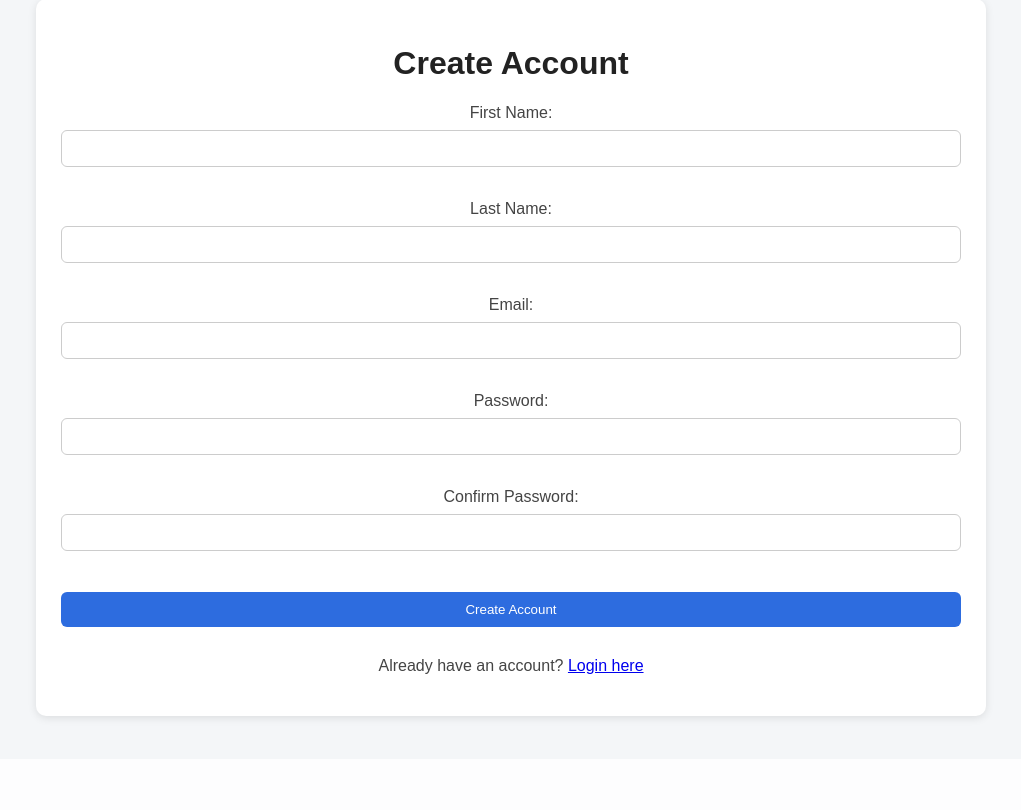
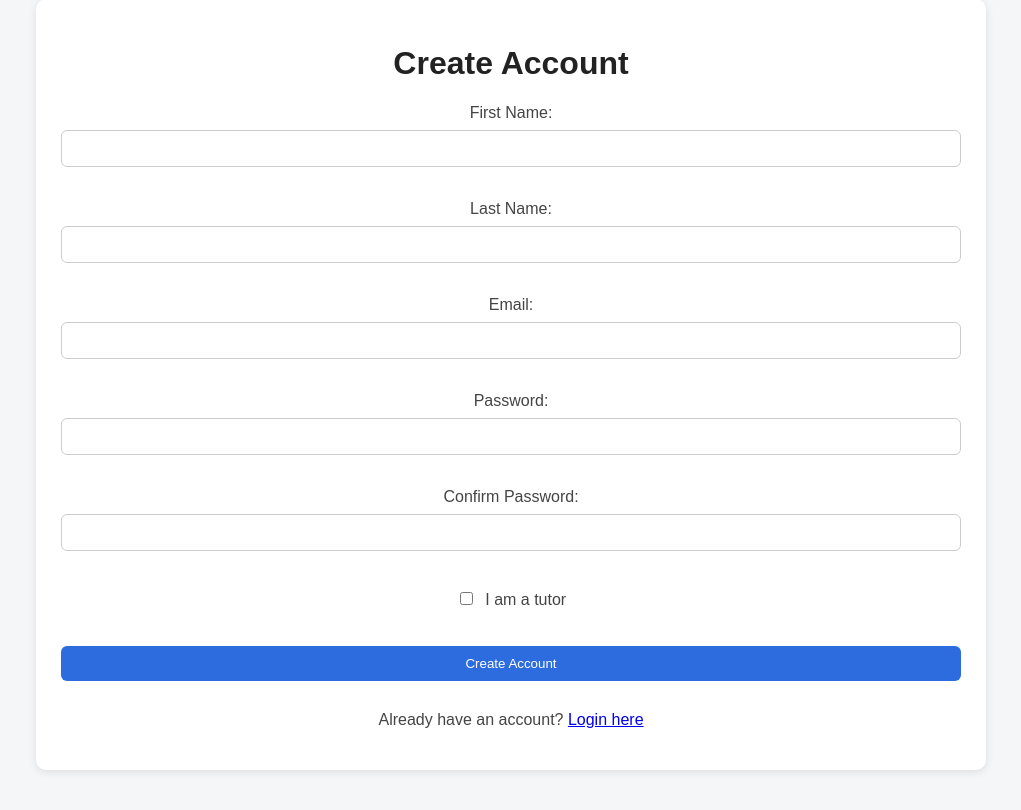
Before and after one commit to tpierson12-1/StudentStudyGroupFinder, a FastAPI app: page /register in a window 1280 px wide. Shown: the part 41-851 px from the top of the page, without its empty margins (129-1150 px from the left). Before the commit the page ends 763 px from the top, so only its background shows below. Run offline with FastAPI, Linux system fonts and the light colour scheme.

Commit message:
Add tutor registration and tutors page
Added a tutor checkbox to the registration form that reveals expertise and availability fields. If checked, a record is inserted into the Tutor table linked to the new user. Added a tutors page accessible from the dashboard that lists all registered tutors with their name, expertise, and availability

```diff
--- a/StudentStudyGroupFinder/main.py
+++ b/StudentStudyGroupFinder/main.py
@@ -82,6 +82,9 @@ def register(
     email: str = Form(...),
     password: str = Form(...),
     confirm_pwd: str = Form(...),
+    is_tutor: str = Form(""),
+    expertise: str = Form(""),
+    availability: str = Form(""),
 ):
     error = None
     if password != confirm_pwd:
@@ -102,6 +105,12 @@ def register(
                     "INSERT INTO APP_USER (User_Email, User_PasswordHash, User_DisplayName, User_AccountStatus) VALUES (%s, %s, %s, 'Active')",
                     (email, hashed, display_name),
                 )
+                user_id = cursor.lastrowid
+                if is_tutor == "yes":
+                    cursor.execute(
+                        "INSERT INTO Tutor (User_ID, Tutor_Expertise, Tutor_Availability) VALUES (%s, %s, %s)",
+                        (user_id, expertise, availability),
+                    )
                 conn.commit()
                 cursor.close()
                 conn.close()
@@ -386,6 +395,26 @@ def deletegroup(request: Request, group_id: int = Form(...)):
     return RedirectResponse(url="/dashboard", status_code=303)
 
 
+@app.get("/tutors", response_class=HTMLResponse)
+def tutors(request: Request):
+    if not request.session.get("user_id"):
+        return RedirectResponse(url="/login", status_code=302)
+    try:
+        conn = get_db_conn()
+        cursor = conn.cursor(dictionary=True)
+        cursor.execute(
+            """SELECT APP_USER.User_DisplayName, Tutor.Tutor_Expertise, Tutor.Tutor_Availability
+               FROM Tutor
+               JOIN APP_USER ON Tutor.User_ID = APP_USER.User_ID"""
+        )
+        tutor_list = cursor.fetchall()
+        cursor.close()
+        conn.close()
+    except Exception:
+        tutor_list = []
+    return templates.TemplateResponse(request, "tutors.html", {"tutors": tutor_list})
+
+
 @app.get("/logout")
 def logout(request: Request):
     request.session.clear()
--- a/StudentStudyGroupFinder/templates/dashboard.html
+++ b/StudentStudyGroupFinder/templates/dashboard.html
@@ -61,6 +61,7 @@
 
       <div class="buttons">
         <button onclick="window.location.href='/creategroup'">Create Group</button>
+        <button onclick="window.location.href='/tutors'">View Tutors</button>
         <button onclick="window.location.href='/logout'">Log Out</button>
       </div>
     </div>
--- a/StudentStudyGroupFinder/templates/register.html
+++ b/StudentStudyGroupFinder/templates/register.html
@@ -31,6 +31,19 @@
         <label for="confirm_pwd">Confirm Password:</label><br />
         <input type="password" id="confirm_pwd" name="confirm_pwd" required /><br /><br />
 
+        <label>
+          <input type="checkbox" id="is_tutor" name="is_tutor" value="yes" onclick="toggleTutor()" style="width:auto; margin-right:8px;" />
+          I am a tutor
+        </label><br /><br />
+
+        <div id="tutor_fields" style="display:none;">
+          <label for="expertise">Expertise:</label><br />
+          <input type="text" id="expertise" name="expertise" placeholder="e.g. Calculus, Python, SQL" /><br /><br />
+
+          <label for="availability">Availability:</label><br />
+          <input type="text" id="availability" name="availability" placeholder="e.g. Mon/Wed 5PM-8PM" /><br /><br />
+        </div>
+
         <input type="submit" value="Create Account" />
       </form>
 
@@ -40,6 +53,11 @@
     </div>
 
     <script>
+      function toggleTutor() {
+        const checked = document.getElementById("is_tutor").checked;
+        document.getElementById("tutor_fields").style.display = checked ? "block" : "none";
+      }
+
       function validateRegister() {
         const fname = document.getElementById("fname").value.trim();
         const lname = document.getElementById("lname").value.trim();
@@ -59,6 +77,16 @@
           alert("Passwords do not match.");
           return false;
         }
+        if (document.getElementById("is_tutor").checked) {
+          if (!document.getElementById("expertise").value.trim()) {
+            alert("Please enter your expertise.");
+            return false;
+          }
+          if (!document.getElementById("availability").value.trim()) {
+            alert("Please enter your availability.");
+            return false;
+          }
+        }
         return true;
       }
     </script>
```
Also changed, not shown: StudentStudyGroupFinder/templates/tutors.html (added, +31 -0 lines).
